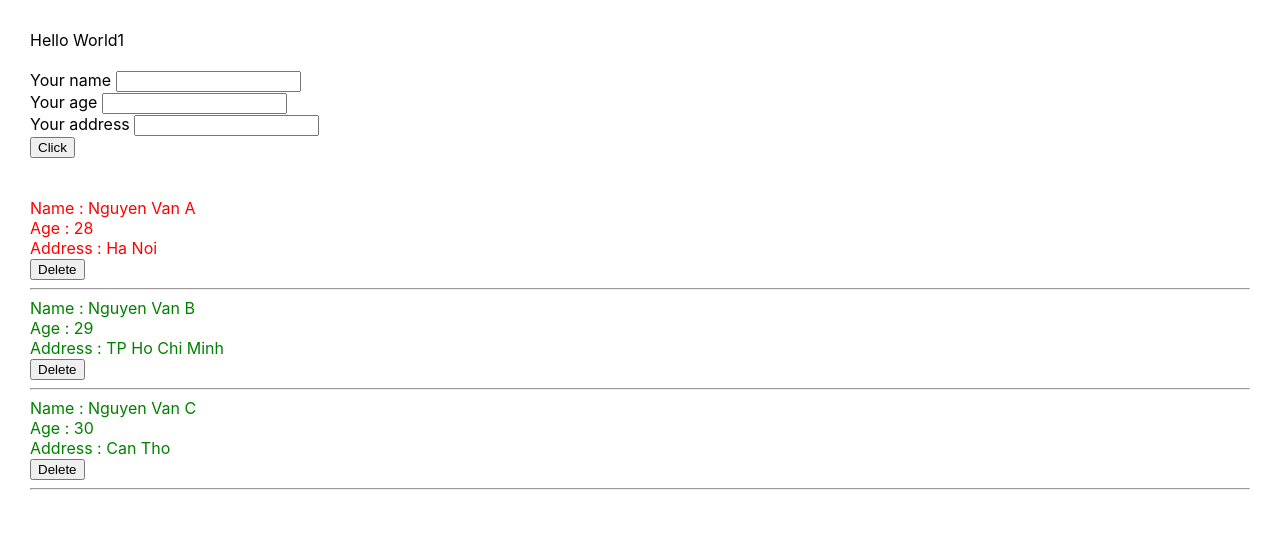
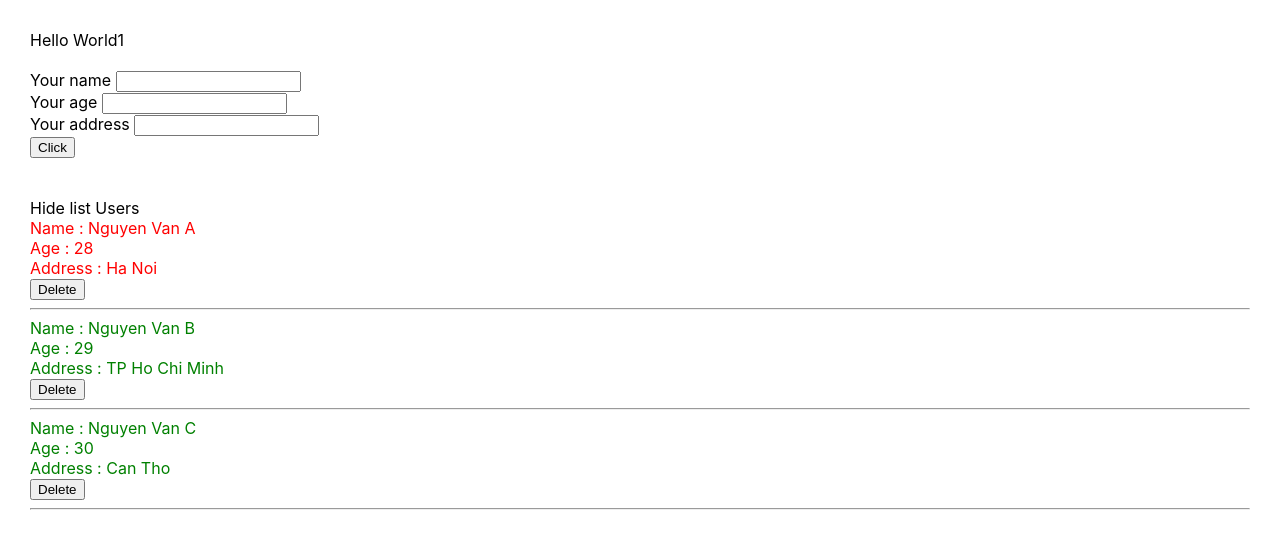
Before and after one commit to tuongnm2001/React_Ultimate, a React (Create React App) app: page / in a window 1280 px wide. Shown: the top 548 px of the page. Built offline with nearby package versions, Linux system fonts and the light colour scheme.

Commit message:
video 35 useState Hook

```diff
--- a/src/components/DisplayInfor.js
+++ b/src/components/DisplayInfor.js
@@ -1,4 +1,4 @@
-import React, { Component } from 'react';
+import React, { Component, useState } from 'react';
 import './DisplayInfor.scss'
 import logo from './../logo.svg'
 
@@ -40,11 +40,20 @@ import logo from './../logo.svg'
 
 const DisplayInfor = (props) => {
     let { listUsers } = props
+    const [isShowHide, setIsShowHide] = useState(true)
+
+    let handleShowHideUser = () => {
+        setIsShowHide(!isShowHide)
+    }
 
     return (
         <div className='display-infor-container'>
+            <div>
+                <span onClick={() => { handleShowHideUser() }} style={{ cursor: 'pointer' }}>{isShowHide === true ? 'Hide list Users ' : 'Show list Users '}</span>
+            </div>
+
             {
-                true &&
+                isShowHide &&
                 <div>
                     {
                         listUsers.map((item, index) => {
```
